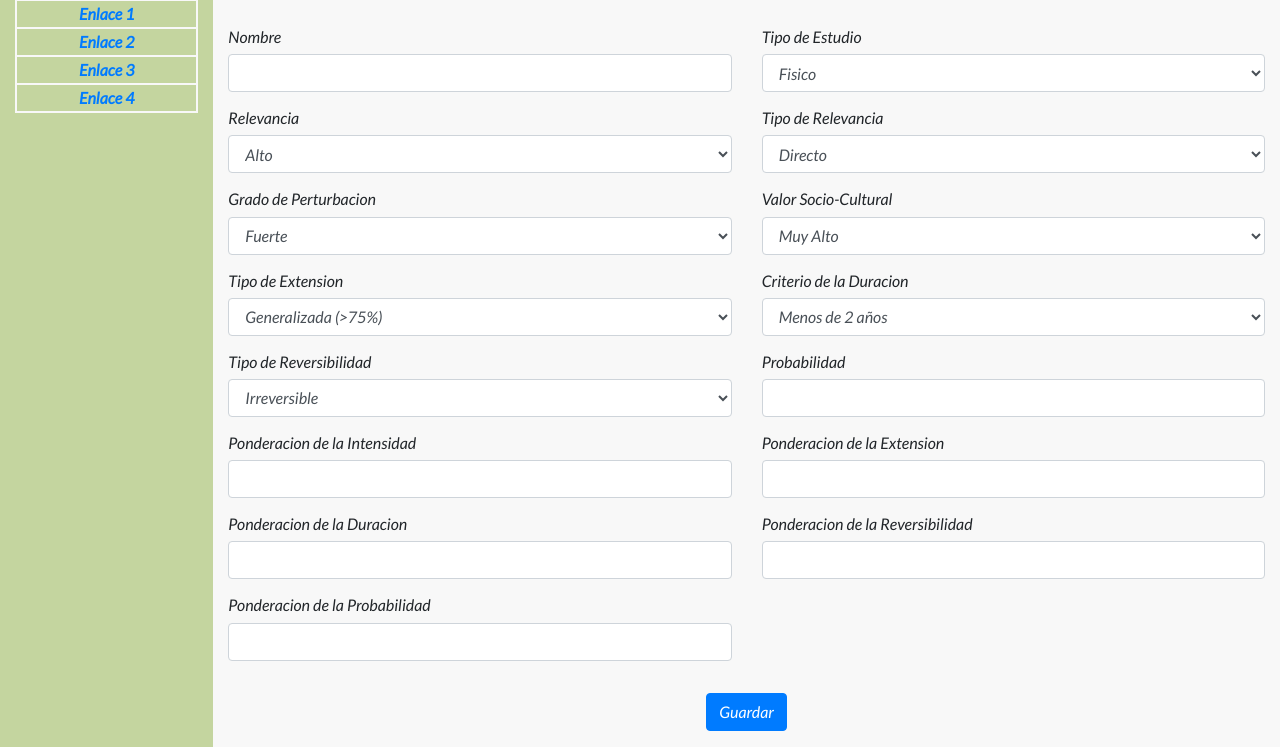
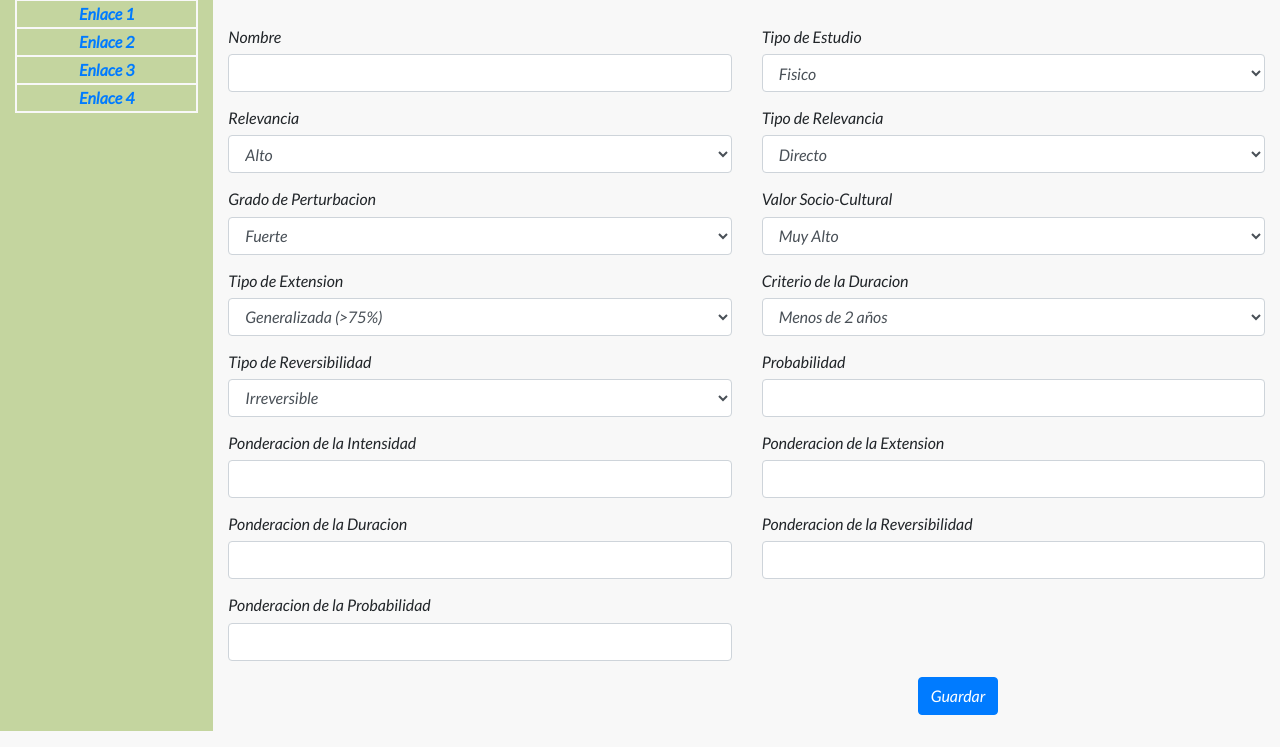
Before and after one commit to gnus19/EsIA-Karaota, a Django app: page /configuracion/agregar_estudio/ in a window 1280 px wide. Shown: the part 165-912 px from the top of the page. Run offline with Django 3.2, Linux system fonts and the light colour scheme; some libraries are stand-ins or nearby versions.

Commit message:
modicado un poco

```diff
--- a/configuracion/templates/configuracion/agregar_estudio.html
+++ b/configuracion/templates/configuracion/agregar_estudio.html
@@ -177,7 +177,7 @@
 			</div>
 
 			<div class="row justify-content-center">
-				<div class="col-md-6 col-md-offset-2 mt-3" align="center">
+				<div class="col-md-6 col-md-offset-2" align="right">
 					<div class="form-group">
 							<input id="editar" name="editar" class="btn btn-primary" value="Guardar" type="submit">
 					</div>
--- a/configuracion/templates/configuracion/base.html
+++ b/configuracion/templates/configuracion/base.html
@@ -25,7 +25,7 @@
 		<div class="row banner justify-content-center">
 			<h1>Estudio de Impacto Ambiental</h1>
 		</div>
-		<div class="row justify-content-center h-100">
+		<div class="row justify-content-center">
 			<div class="col-sm-4 col-xl-2 text-center menu">
 				<p class="mt-3">Menu</p>
 				<table class="tablenav">
--- a/configuracion/templates/configuracion/index.html
+++ b/configuracion/templates/configuracion/index.html
@@ -23,5 +23,5 @@
 		{% endfor %}
 		{% endif %}
 	</table>
-	<a class="btn btn-primary" href="{% url 'agregar_estudio' %}">Agregar Estudio</a>
+	<center><a class="btn btn-primary" href="{% url 'agregar_estudio' %}">Agregar Estudio</a></center>
 {%endblock%}
```
